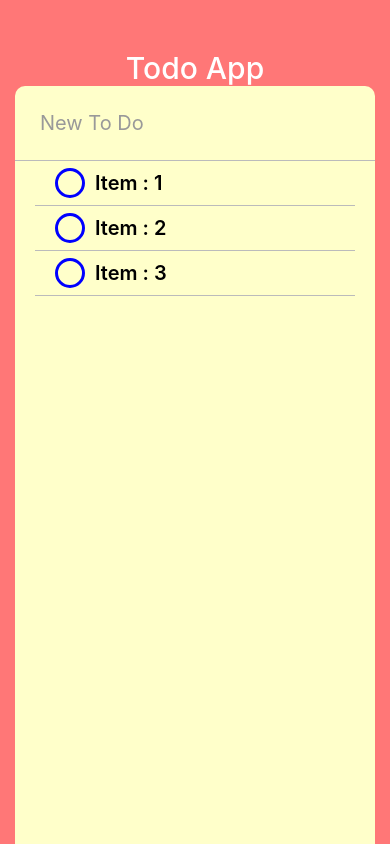
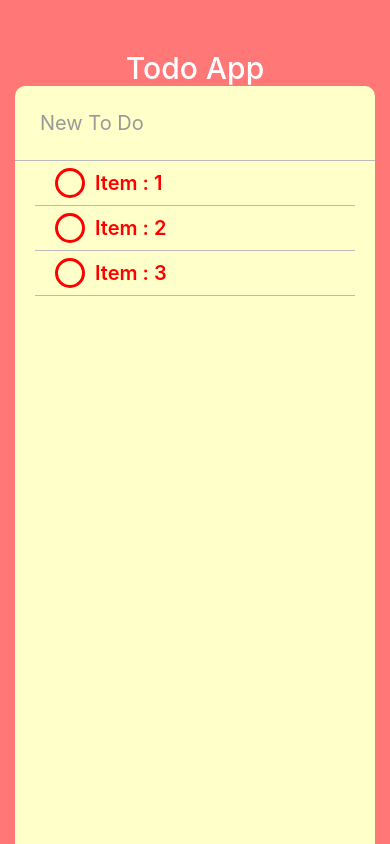
Before and after one commit to choiby777/todo-app, a React Native app: screen / in a window 390 px wide. Built offline with nearby package versions, Linux system fonts and the light colour scheme.

Commit message:
상태에 따른 컬러 변경 구현

```diff
--- a/ToDo.js
+++ b/ToDo.js
@@ -20,16 +20,38 @@
   }
 
   render() {
-    const { itemText } = this.state
+    const { itemText, isCompleted } = this.state
     return (
       <View style={styles.container}>
-        <TouchableOpacity>
-          <View style={styles.circle} />
+        <TouchableOpacity onPress={this._toggleComplete}>
+          <View
+            style={[
+              styles.circle,
+              isCompleted ? styles.completedCircle : styles.ucCompletedCircle
+            ]}
+          />
         </TouchableOpacity>
-        <Text style={styles.itemText}>Item : {this.props.itemText}</Text>
+        <Text
+          style={[
+            styles.itemText,
+            isCompleted ? styles.completedText : styles.unCompletedText
+          ]}
+        >
+          Item : {this.props.itemText}
+        </Text>
       </View>
     )
   }
+
+  _toggleComplete = () => {
+    this.setState(prevState => {
+      return {
+        isCompleted: !prevState.isCompleted
+      }
+    })
+  }
+
+  _toggleUnComplete = () => {}
 }
 
 const styles = StyleSheet.create({
@@ -41,7 +63,7 @@
     width: width - 50,
     alignItems: "center"
   },
-  circle: {
+  completedCircle: {
     width: 30,
     height: 30,
     borderRadius: 15,
@@ -50,10 +72,27 @@
     borderWidth: 3,
     marginLeft: 20
   },
+  ucCompletedCircle: {
+    width: 30,
+    height: 30,
+    borderRadius: 15,
+    borderColor: "red",
+    borderWidth: 3,
+    marginLeft: 20
+  },
+
   itemText: {
     fontWeight: "600",
     fontSize: 20,
     marginVertical: 10,
     marginLeft: 10
+  },
+
+  unCompletedText: {
+    color: "#ff0000"
+  },
+  completedText: {
+    color: "#0000ff",
+    textDecorationLine: "line-through"
   }
 })
```
